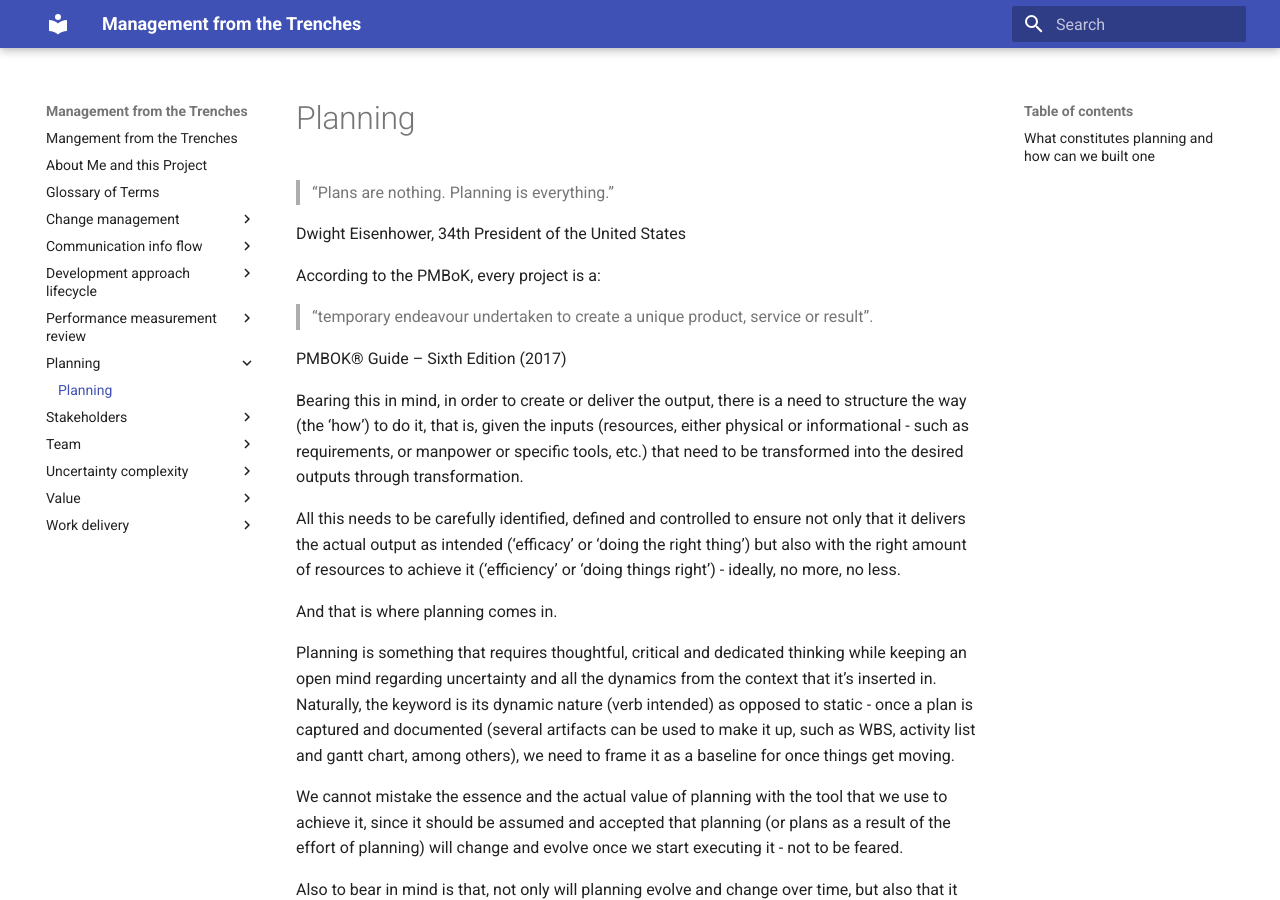
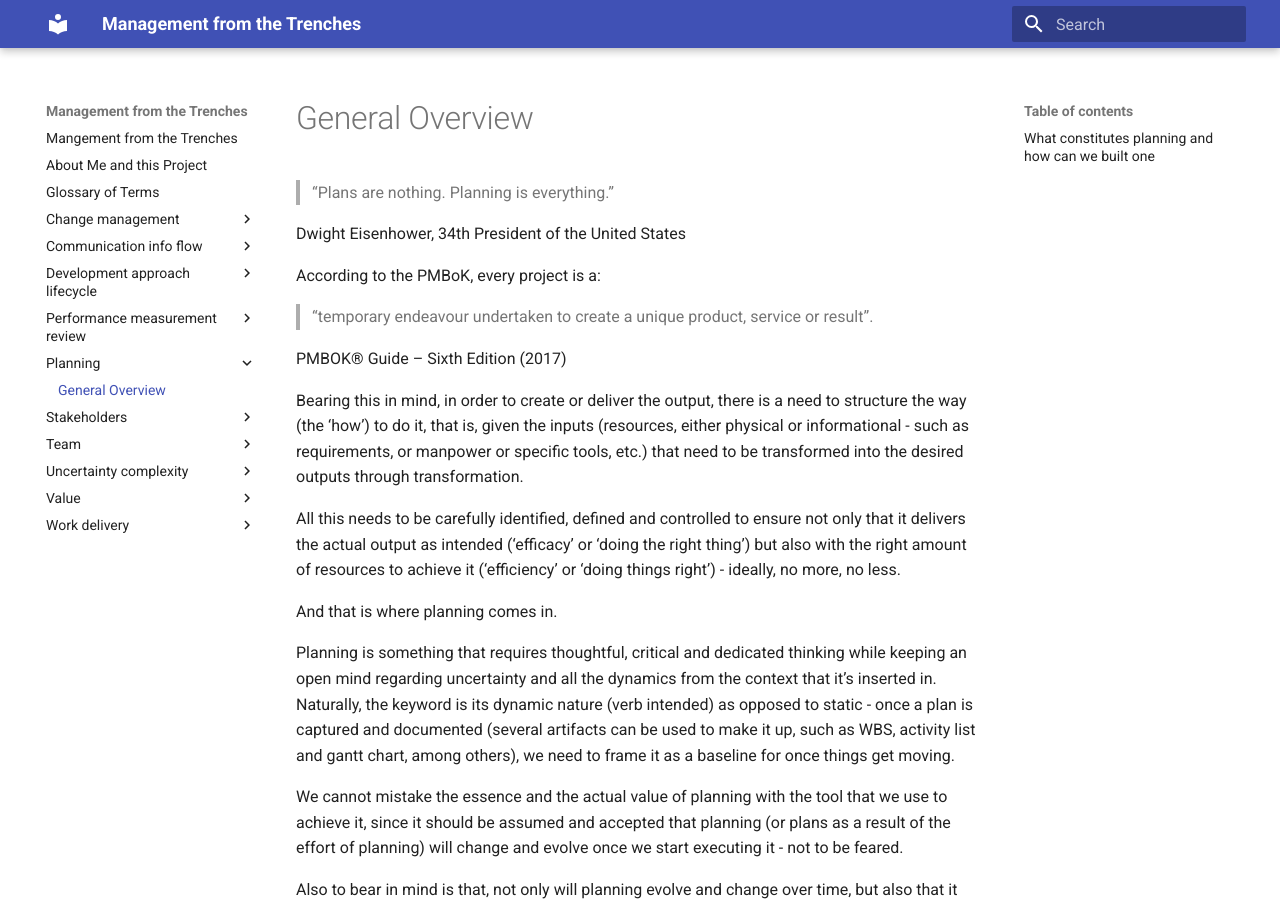
Before and after one commit to bmhash/bmhash.github.io, an MkDocs documentation site: the page built from docs/planning/README.md, in a window 1280 px wide and 900 px high. Built offline with MkDocs 1.6.1 and Material for MkDocs 9.7.7, drawn with Linux system fonts in a browser that asks for light colours.

Commit message:
update planning index

```diff
--- a/docs/planning/README.md
+++ b/docs/planning/README.md
@@ -1,4 +1,4 @@
-# Planning
+# General Overview
 
 > “Plans are nothing. Planning is everything.”
 
```
